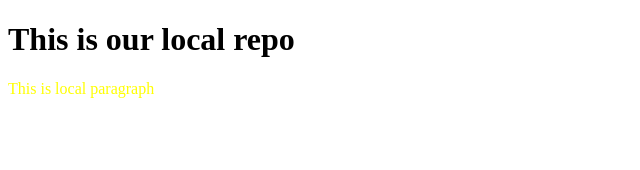
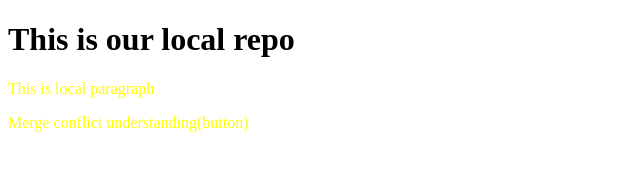
Before and after one commit to KAPILKINGRANI/localRepoPractice, a plain HTML site: page index.html in a window 1280 px wide. Shown: the whole page, without its empty margins (0-640 px from the left). Drawn offline with Linux system fonts and the light colour scheme.

```diff
--- a/index.html
+++ b/index.html
@@ -12,3 +12,4 @@
 </html>
 <h1>This is our local repo</h1>
 <p>This is local paragraph</p>
+<p>Merge conflict understanding(button)</p>
```
